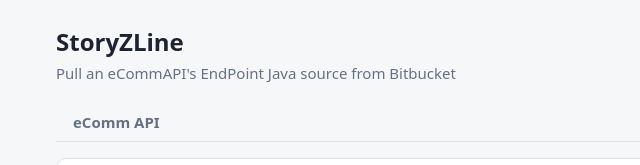
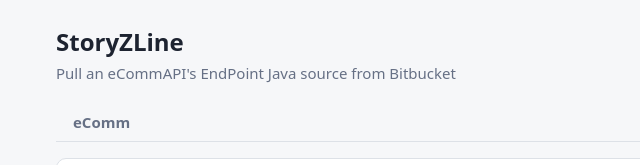
Before and after one commit to zhangranarz/StoryZLine, a website: page public/index.html in a window 1280 px wide. Shown: the top 165 px of the page, 0-640 px from the left. Drawn offline with Linux system fonts and the light colour scheme; no server answers.

Commit message:
Rename the eComm API tab to eComm
Co-Authored-By: Claude Opus 5.5 <noreply@anthropic.com>

```diff
--- a/public/app.js
+++ b/public/app.js
@@ -20,7 +20,7 @@ $('api').value = store.get('api');
 $('location').value = store.get('location');
 for (const [k, id] of Object.entries(CONN_FIELDS)) $(id).value = store.get(k);
 
-// ---- Tabs: "eComm API" (pull a file) and "Settings" (Bitbucket login, Excel list) ----
+// ---- Tabs: "eComm" (pull a file) and "Settings" (Bitbucket login, Excel list) ----
 
 const TABS = ['api', 'settings'];
 
@@ -40,7 +40,7 @@ $('tab-api').parentElement.addEventListener('keydown', e => {
   if (e.key !== 'ArrowLeft' && e.key !== 'ArrowRight') return;
   showTab($('tab-api').getAttribute('aria-selected') === 'true' ? 'settings' : 'api', true);
 });
-// Links such as "Open Settings" in the eComm API tab.
+// Links such as "Open Settings" in the eComm tab.
 document.addEventListener('click', e => {
   const link = e.target.closest('[data-tab]');
   if (link) showTab(link.dataset.tab);
@@ -71,7 +71,7 @@ function updateState() {
   else if (!c.baseUrl || !c.user || !c.password) { el.textContent = 'not logged in'; el.className = 'state'; }
   else { el.textContent = 'not checked yet'; el.className = 'state'; }
 
-  // One-line summary of the Settings at the top of the eComm API tab.
+  // One-line summary of the Settings at the top of the eComm tab.
   const settingsLink = label => ` <button type="button" class="link" data-tab="settings">${label}</button>`;
   if (!c.baseUrl) {
     $('login-summary').innerHTML = '<span class="warn">No Bitbucket server set yet.</span>' + settingsLink('Open Settings');
--- a/public/index.html
+++ b/public/index.html
@@ -11,7 +11,7 @@
     <h1>StoryZLine</h1>
     <p class="sub">Pull an eCommAPI's EndPoint Java source from Bitbucket</p>
     <div class="tabs" role="tablist" aria-label="StoryZLine">
-      <button id="tab-api" class="tab" role="tab" type="button" aria-controls="panel-api" aria-selected="true">eComm API</button>
+      <button id="tab-api" class="tab" role="tab" type="button" aria-controls="panel-api" aria-selected="true">eComm</button>
       <button id="tab-settings" class="tab" role="tab" type="button" aria-controls="panel-settings" aria-selected="false" tabindex="-1">
         <svg class="icon" viewBox="0 0 24 24" aria-hidden="true" focusable="false">
           <path d="M12 15.5a3.5 3.5 0 1 0 0-7 3.5 3.5 0 0 0 0 7Z"/>
```
Also changed, not shown: README.md.
